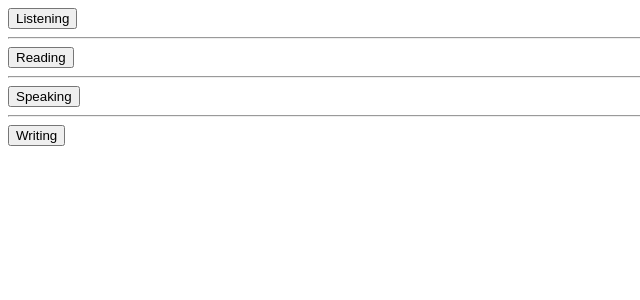
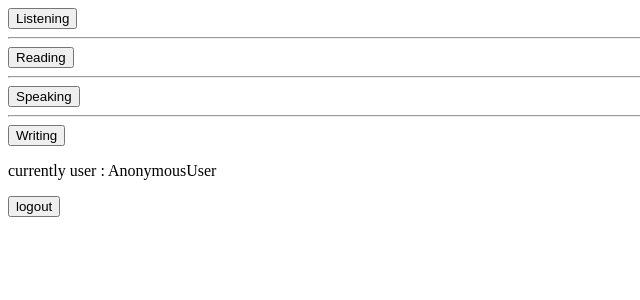
Before and after one commit to Abolfazlmsl/Web_zabanup, a Django app: template templates/home.html in a window 1280 px wide. Shown: the top 300 px of the page, without its empty margins (0-640 px from the left). Run offline with Django 3.2, Linux system fonts and the light colour scheme; the template is opened without the code that fills it, so the values that code supplies are empty.

Commit message:
create logout view

```diff
--- a/Reading/urls.py
+++ b/Reading/urls.py
@@ -8,6 +8,7 @@ urlpatterns = [
     path('', views.home, name='home'),
     path('Reading', views.reading, name='Reading'),
     path('login/', views.login_view, name='Login'),
+    path('logout/', views.logout_view, name='LogOut'),
     url(r'^Reading/(?P<passage_id>[0-9]+)/$', views.passage_body, name='passage_body'),
     url(r'^Reading/(?P<passage_id>[0-9]+)/submit$', views.submit, name='submit'),
 ]
--- a/templates/home.html
+++ b/templates/home.html
@@ -14,5 +14,14 @@
 <hr>
 <button type="button">Writing</button>
 </form>
+    {% if user %}
+        <p>
+            currently user : {{ user }}
+        </p>
+        <form action="{% url 'Reading:LogOut' %}" method="post">
+            {% csrf_token %}
+            <input type="submit" value="logout" name="btn">
+        </form>
+    {% endif %}
 </body>
 </html>
```
Also changed, not shown: Reading/views.py (+12 -5 lines), templates/login.html (+7 -0 lines).
